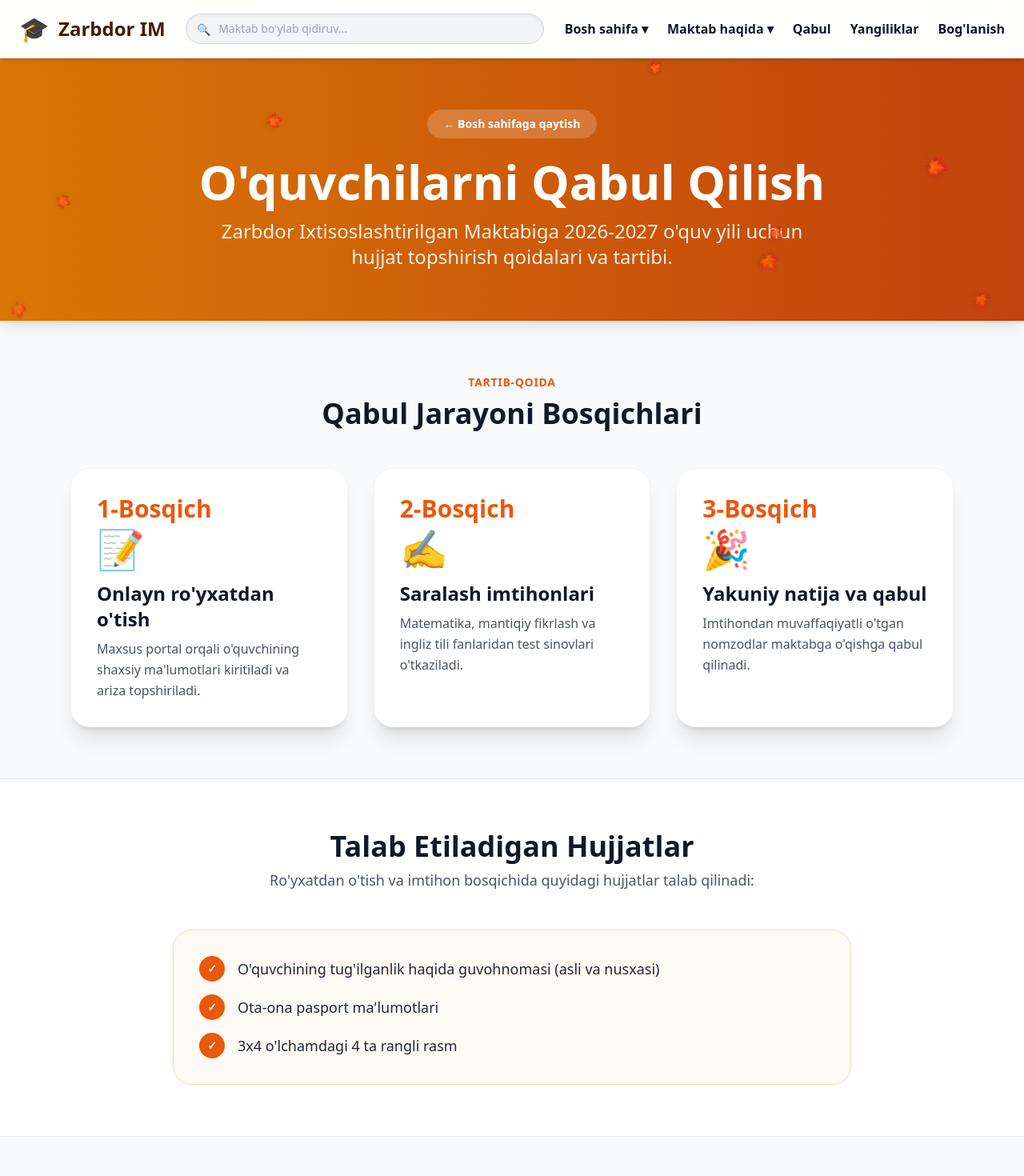
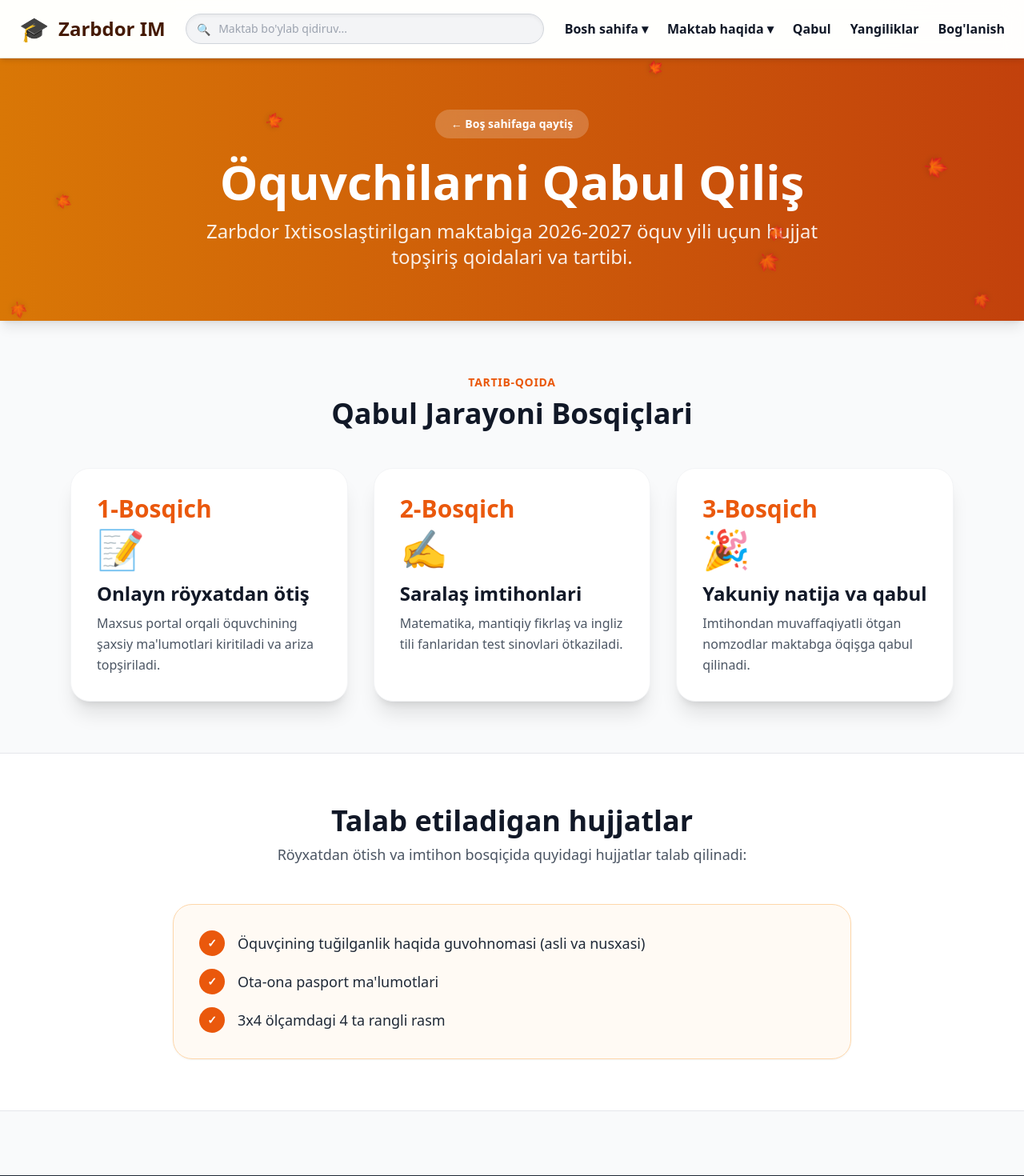
Before and after one commit to Sherzod1978/zarbdor-portal, a React (Vite) app: page /admission in a window 1280 px wide. Shown: the top 1470 px of the page at 80% size. Built offline with nearby package versions, Linux system fonts and the light colour scheme.

Commit message:
Yangilanish

```diff
--- a/src/pages/About.jsx
+++ b/src/pages/About.jsx
@@ -115,10 +115,10 @@ export default function About() {
       <div className={`py-16 px-6 text-center text-white bg-gradient-to-r ${current.heroBg} shadow-lg relative z-10`}>
         <div className="max-w-5xl mx-auto">
           <Link to="/" className="inline-block mb-6 px-5 py-2 bg-white/20 hover:bg-white/30 rounded-full backdrop-blur-md text-sm font-semibold transition">
-            ← Bosh sahifaga qaytish
+            ← Boş sahifaga qaytiş
           </Link>
           <h1 className="text-4xl md:text-6xl font-black mb-4 text-white drop-shadow-md">
-            Maktabimiz Haqida ({current.name})
+            Maktabimiz Haqida
           </h1>
           <p className="text-xl md:text-2xl font-medium text-white/95 max-w-3xl mx-auto leading-relaxed">
             Zarbdor Ixtisoslashtirilgan Maktabi — iqtidorli yoshlarni kashf etuvchi va ularni kelajak yetakchilariga aylantiruvchi maskan.
--- a/src/pages/Achievements.jsx
+++ b/src/pages/Achievements.jsx
@@ -6,15 +6,15 @@ export default function Achievements() {
   const initialAchievements = [
     {
       id: 1,
-      studentName: 'Ahmadov Jasur',
-      title: 'Informatika fanidan Respublika Olimpiadasi 1-o\'rin',
+      studentName: 'Mamatqulov Temur',
+      title: 'Informatika fanidan Respublika Olimpiadasi 1-örin',
       category: 'Olimpiada',
       date: '2026-05-10',
       image: defaultPlaceholder
     },
     {
       id: 2,
-      studentName: 'Karimova Zilola',
+      studentName: 'Qarşıboyeva Mubına',
       title: 'IELTS 7.5 Xalqaro Tillar Sertifikati',
       category: 'Sertifikat',
       date: '2026-08-15',
@@ -109,14 +109,14 @@ export default function Achievements() {
             onClick={() => setShowAdminLogin(true)}
             className="px-5 py-2.5 bg-gray-900 text-white font-bold rounded-xl text-sm hover:bg-gray-800 transition"
           >
-            ⚙️ Admin Boshqaruvi
+            ⚙️ Admin Boşqaruvi
           </button>
         ) : (
           <button
             onClick={() => setIsAdmin(false)}
             className="px-5 py-2.5 bg-red-600 text-white font-bold rounded-xl text-sm hover:bg-red-700 transition"
           >
-            🚪 Admin rejimidan chiqish
+            🚪 Admin rejimidan çiqiş
           </button>
         )}
       </div>
@@ -125,7 +125,7 @@ export default function Achievements() {
       {showAdminLogin && (
         <div className="fixed inset-0 z-50 bg-black/50 backdrop-blur-sm flex items-center justify-center p-4">
           <div className="bg-white p-6 rounded-2xl max-w-sm w-full shadow-2xl">
-            <h3 className="text-xl font-bold mb-4 text-gray-900">Admin Tizimiga Kirish</h3>
+            <h3 className="text-xl font-bold mb-4 text-gray-900">Admin Tizimiga Kiriş</h3>
             <form onSubmit={handleAdminLogin} className="space-y-4">
               <input
                 type="password"
@@ -141,13 +141,13 @@ export default function Achievements() {
                   onClick={() => setShowAdminLogin(false)}
                   className="px-4 py-2 bg-gray-200 text-gray-700 font-bold rounded-xl text-xs"
                 >
-                  Bekor qilish
+                  Bekor qiliş
                 </button>
                 <button
                   type="submit"
                   className="px-4 py-2 bg-orange-600 text-white font-bold rounded-xl text-xs hover:bg-orange-700"
                 >
-                  Kirish
+                  Kiriş
                 </button>
               </div>
             </form>
@@ -159,12 +159,12 @@ export default function Achievements() {
       {isAdmin && (
         <div className="bg-orange-50 border-2 border-orange-200 p-6 rounded-3xl mb-10 shadow-lg">
           <h2 className="text-xl font-black text-orange-900 mb-4 flex items-center gap-2">
-            <span>➕</span> Yangi Yutuq/Sertifikat Qo'shish (Admin Panel)
+            <span>➕</span> Yangi Yutuq/Sertifikat Qöşiş (Admin Panel)
           </h2>
           <form onSubmit={handleAdd} className="space-y-4">
             <div className="grid grid-cols-1 md:grid-cols-3 gap-4">
               <div>
-                <label className="block text-xs font-bold text-gray-700 mb-1">O'quvchi F.I.Sh</label>
+                <label className="block text-xs font-bold text-gray-700 mb-1">Öquvçi F.I.Ş</label>
                 <input
                   type="text"
                   placeholder="Masalan: Amanov Sherzod"
@@ -196,7 +196,7 @@ export default function Achievements() {
                 >
                   <option value="Olimpiada">Olimpiada</option>
                   <option value="Sertifikat">Fan Sertifikati (IELTS, CEFR, IT)</option>
-                  <option value="Sport">Sport / Boshqa</option>
+                  <option value="Sport">Sport / Boşqa</option>
                 </select>
               </div>
             </div>
@@ -216,7 +216,7 @@ export default function Achievements() {
               type="submit"
               className="w-full py-3 bg-orange-600 hover:bg-orange-700 text-white font-bold rounded-xl shadow-md shadow-orange-500/30 transition mt-2"
             >
-              Sertifikatni Saytga Joylash
+              Sertifikatni Saytga Joylaş
             </button>
           </form>
         </div>
@@ -251,7 +251,7 @@ export default function Achievements() {
                   onClick={() => handleDelete(item.id)}
                   className="px-3 py-1.5 bg-red-600 text-white text-xs font-bold rounded-lg hover:bg-red-700 transition"
                 >
-                  🗑 O'chirish
+                  🗑 Öçiriş
                 </button>
               </div>
             )}
--- a/src/pages/Admission.jsx
+++ b/src/pages/Admission.jsx
@@ -3,15 +3,15 @@ import { Link } from 'react-router-dom';
 
 export default function Admission({ currentSeason }) {
   const steps = [
-    { step: "1-Bosqich", title: "Onlayn ro'yxatdan o'tish", desc: "Maxsus portal orqali o'quvchining shaxsiy ma'lumotlari kiritiladi va ariza topshiriladi.", icon: "📝" },
-    { step: "2-Bosqich", title: "Saralash imtihonlari", desc: "Matematika, mantiqiy fikrlash va ingliz tili fanlaridan test sinovlari o'tkaziladi.", icon: "✍️" },
-    { step: "3-Bosqich", title: "Yakuniy natija va qabul", desc: "Imtihondan muvaffaqiyatli o'tgan nomzodlar maktabga o'qishga qabul qilinadi.", icon: "🎉" }
+    { step: "1-Bosqich", title: "Onlayn röyxatdan ötiş", desc: "Maxsus portal orqali öquvchining şaxsiy ma'lumotlari kiritiladi va ariza topşiriladi.", icon: "📝" },
+    { step: "2-Bosqich", title: "Saralaş imtihonlari", desc: "Matematika, mantiqiy fikrlaş va ingliz tili fanlaridan test sinovlari ötkaziladi.", icon: "✍️" },
+    { step: "3-Bosqich", title: "Yakuniy natija va qabul", desc: "Imtihondan muvaffaqiyatli ötgan nomzodlar maktabga öqişga qabul qilinadi.", icon: "🎉" }
   ];
 
   const documents = [
-    "O'quvchining tug'ilganlik haqida guvohnomasi (asli va nusxasi)",
+    "Öquvçining tuğilganlik haqida guvohnomasi (asli va nusxasi)",
     "Ota-ona pasport ma'lumotlari",
-    "3x4 o'lchamdagi 4 ta rangli rasm"
+    "3x4 ölçamdagi 4 ta rangli rasm"
   ];
 
   return (
@@ -20,11 +20,11 @@ export default function Admission({ currentSeason }) {
       <div className={`py-16 px-6 text-center text-white bg-gradient-to-r ${currentSeason?.heroBg || 'from-amber-600 to-orange-700'} shadow-lg`}>
         <div className="max-w-5xl mx-auto">
           <Link to="/" className="inline-block mb-6 px-5 py-2 bg-white/20 hover:bg-white/30 rounded-full backdrop-blur-md text-sm font-semibold transition">
-            ← Bosh sahifaga qaytish
+            ← Boş sahifaga qaytiş
           </Link>
-          <h1 className="text-4xl md:text-6xl font-black mb-4">O'quvchilarni Qabul Qilish</h1>
+          <h1 className="text-4xl md:text-6xl font-black mb-4">Öquvchilarni Qabul Qiliş</h1>
           <p className="text-xl md:text-2xl font-light opacity-90 max-w-3xl mx-auto">
-            Zarbdor Ixtisoslashtirilgan Maktabiga 2026-2027 o'quv yili uchun hujjat topshirish qoidalari va tartibi.
+            Zarbdor Ixtisoslaştirilgan maktabiga 2026-2027 öquv yili uçun hujjat topşiriş qoidalari va tartibi.
           </p>
         </div>
       </div>
@@ -33,7 +33,7 @@ export default function Admission({ currentSeason }) {
       <section className="max-w-6xl mx-auto px-6 py-16">
         <div className="text-center mb-12">
           <span className="text-orange-600 font-extrabold text-sm uppercase tracking-wider">Tartib-qoida</span>
-          <h2 className="text-3xl md:text-4xl font-black mt-2">Qabul Jarayoni Bosqichlari</h2>
+          <h2 className="text-3xl md:text-4xl font-black mt-2">Qabul Jarayoni Bosqiçlari</h2>
         </div>
         <div className="grid grid-cols-1 md:grid-cols-3 gap-8">
           {steps.map((item, idx) => (
@@ -51,8 +51,8 @@ export default function Admission({ currentSeason }) {
       <section className="bg-white py-16 border-y border-gray-200">
         <div className="max-w-4xl mx-auto px-6">
           <div className="text-center mb-12">
-            <h2 className="text-3xl md:text-4xl font-black">Talab Etiladigan Hujjatlar</h2>
-            <p className="text-gray-600 text-lg mt-2">Ro'yxatdan o'tish va imtihon bosqichida quyidagi hujjatlar talab qilinadi:</p>
+            <h2 className="text-3xl md:text-4xl font-black">Talab etiladigan hujjatlar</h2>
+            <p className="text-gray-600 text-lg mt-2">Röyxatdan ötish va imtihon bosqiçida quyidagi hujjatlar talab qilinadi:</p>
           </div>
           <div className="bg-orange-50/60 p-8 rounded-3xl border border-orange-200 shadow-sm">
             <ul className="space-y-4">
--- a/src/pages/Collaboration.jsx
+++ b/src/pages/Collaboration.jsx
@@ -463,7 +463,7 @@ export default function Collaboration() {
                       onClick={() => handleDeleteSchedule(item.id)}
                       className="px-3 py-1 bg-red-600 text-white text-xs font-bold rounded-lg hover:bg-red-700"
                     >
-                      🗑 Jadvalni o'chirish
+                      🗑 Jadvalni öçiriş
                     </button>
                   </div>
                 )}
--- a/src/pages/Home.jsx
+++ b/src/pages/Home.jsx
@@ -9,7 +9,7 @@ export default function Home({ current }) {
         className="relative w-full min-h-[75vh] flex items-center justify-center text-center text-white bg-cover bg-center bg-no-repeat shadow-2xl"
         style={{ backgroundImage: `url('/school.jpg')` }}
       >
-        {/* Matnlar oson o'qilishi uchun to'q rangli shaffof qatlam (Overlay) */}
+        { }
         <div className="absolute inset-0 bg-black/55 backdrop-blur-[1px]"></div>
 
         {/* Rasm ustidagi kontent */}
```
Also changed, not shown: src/pages/Contact.jsx (+14 -14 lines).
